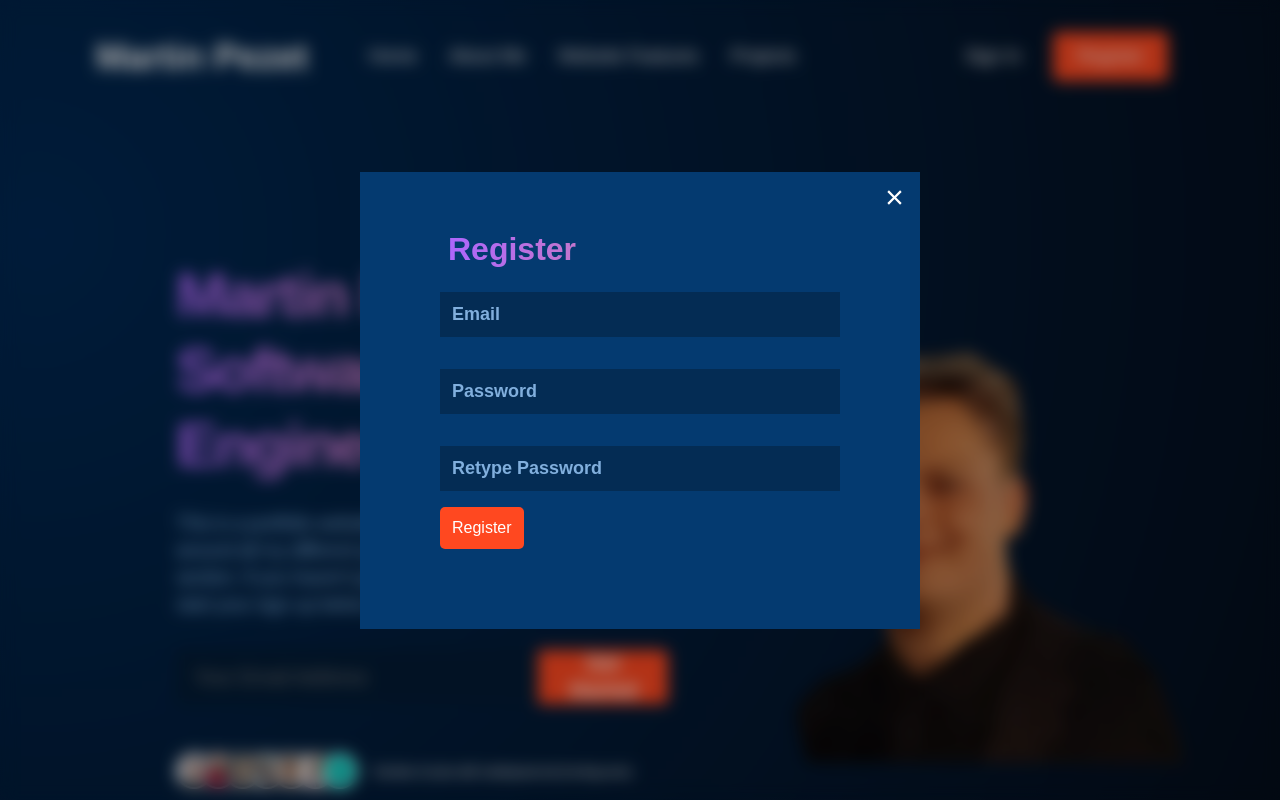
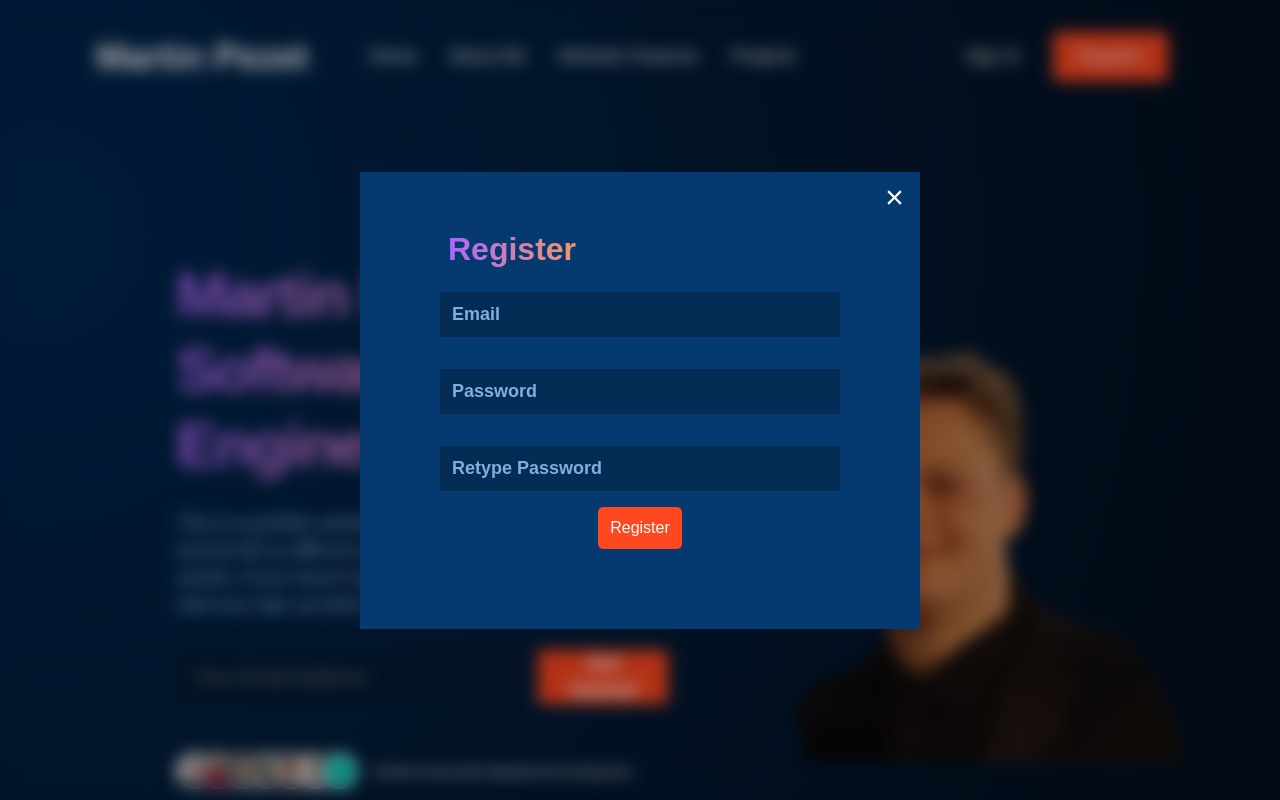
Before and after one commit to MartinPezet/portfolio-website, a React (Create React App) app in the folder client/: page / in a window 1280 px wide. Both pictures are taken after a click on the button "Register". Shown: the top 800 px of the page. Built offline with nearby package versions, Linux system fonts and the light colour scheme.

Commit message:
Changed position of Submit button

```diff
--- a/client/src/components/signUp/signUp.css
+++ b/client/src/components/signUp/signUp.css
@@ -4,3 +4,17 @@
     display: flex;
     flex-direction: column;
 }
+
+.signUpTitle {
+    display: flex;
+    flex-direction: column;
+    justify-content: flex-start;
+    align-items: flex-start;
+}
+
+.signUpFormSubmit {
+    display: flex;
+    flex-direction: column;
+    justify-content: center;
+    align-items: center;
+}
```
